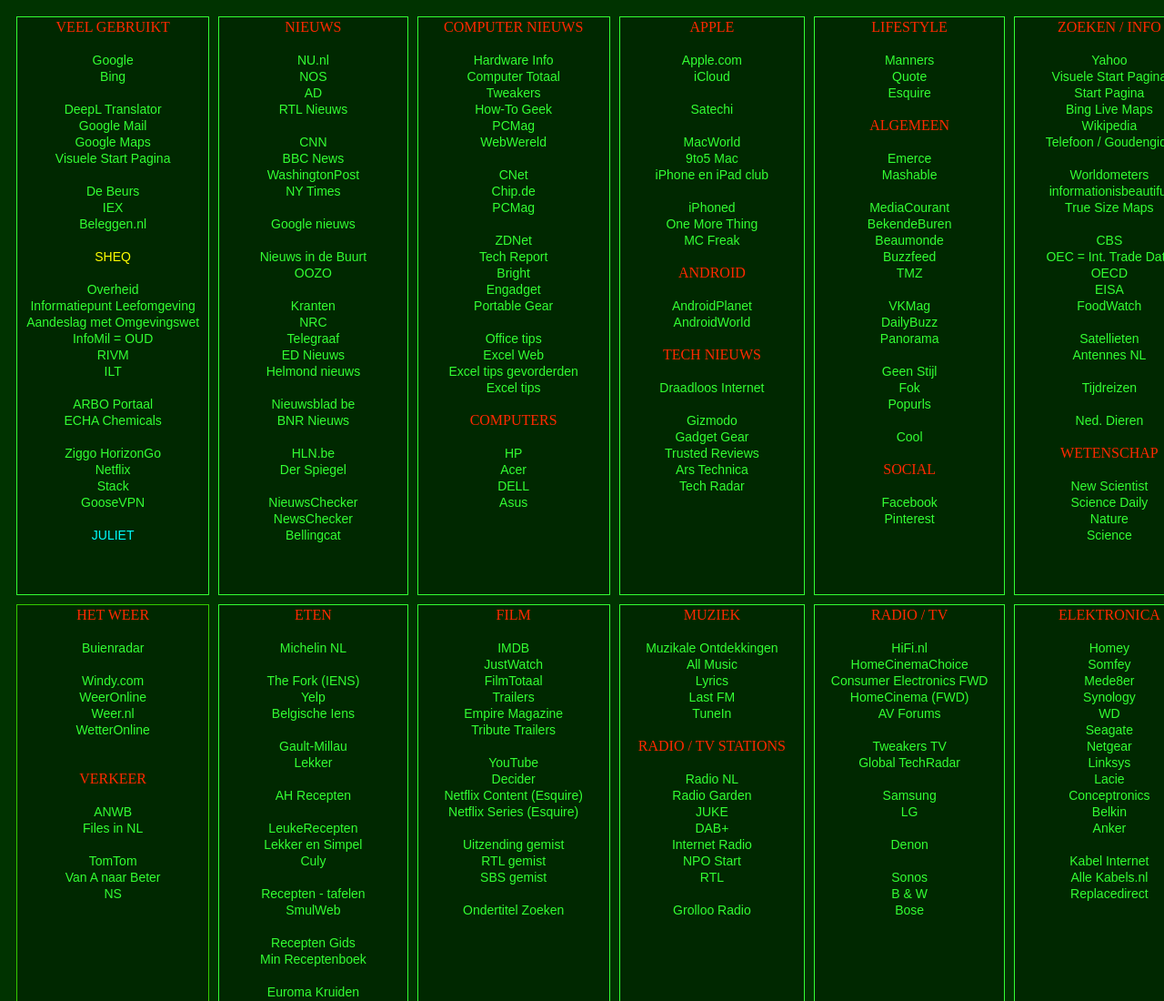
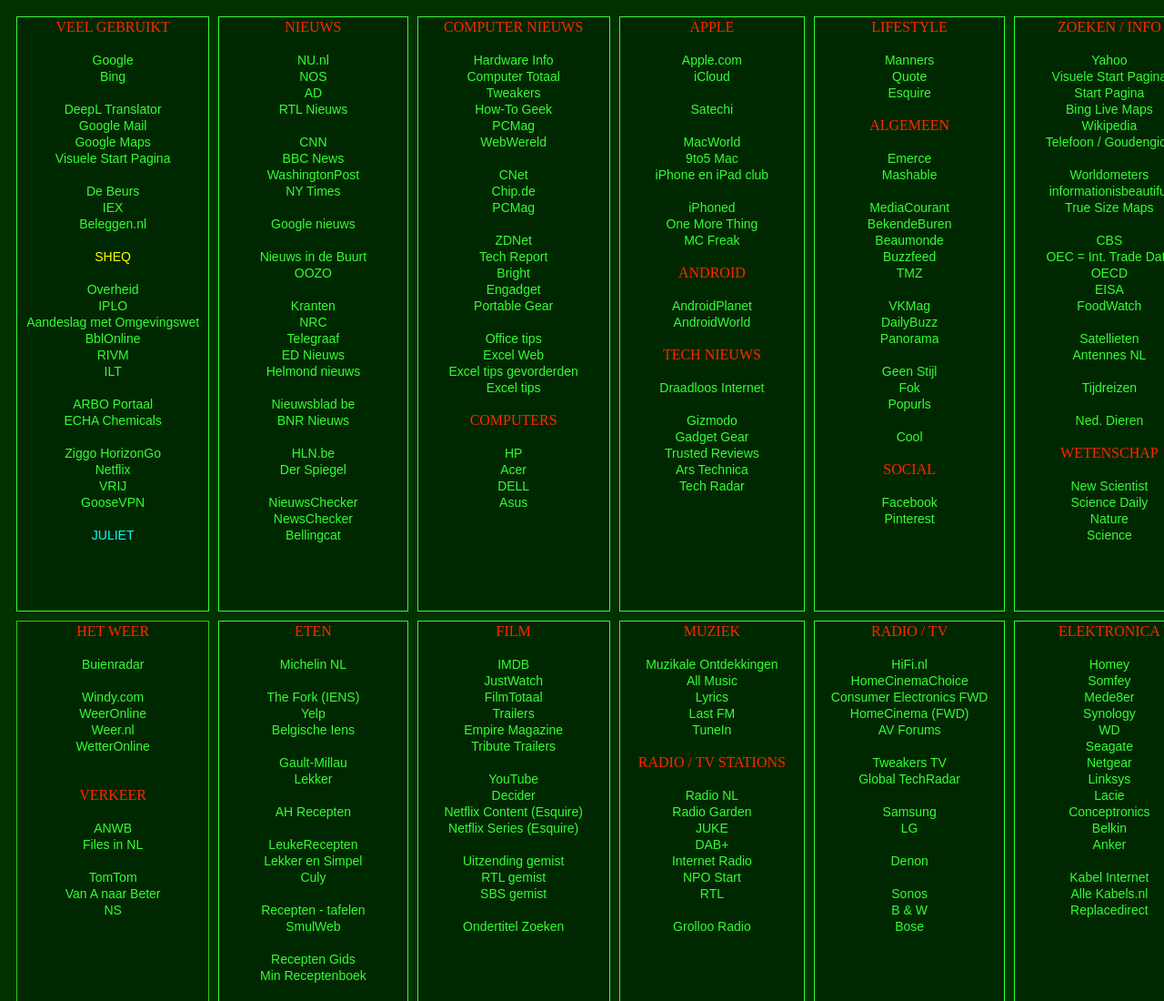
Before and after one commit to kpkomdeur/kpk, a plain HTML site: page index.html in a window 1280 px wide. Shown: the top 1100 px of the page at 91% size. Drawn offline with Linux system fonts and the light colour scheme.

Commit message:
Add files via upload

```diff
--- a/index.html
+++ b/index.html
@@ -1,5 +1,7 @@
 <!DOCTYPE html PUBLIC "-//W3C//DTD HTML 4.01//EN" "http://www.w3.org/TR/html4/strict.dtd">
 <html><head>
+
+
 
 
 
@@ -213,15 +215,18 @@ a {
 
 <br><br><a style="color: rgb(51, 255, 51);" href="https://www.beurs.nl/">De Beurs</a>
 
-
 <br><a style="color: rgb(51, 255, 51);" href="https://www.iex.nl/">IEX</a><br>
 <a style="color: rgb(51, 255, 51);" href="https://www.beleggen.nl/">Beleggen.nl</a><br>
 <br><a style="color: yellow;" href="https://kpkomdeur.github.io/kpk/sheq.html">SHEQ</a><br>
 <br><a style="color: rgb(51, 255, 51);" href="https://www.overheid.nl/">Overheid</a><br>
-<a style="color: rgb(51, 255, 51);" href="https://iplo.nl/">Informatiepunt Leefomgeving</a><br>
+<a style="color: rgb(51, 255, 51);" href="https://iplo.nl/">IPLO</a><br>
 <a style="color: rgb(51, 255, 51);" href="https://aandeslagmetdeomgevingswet.nl/">Aandeslag met Omgevingswet</a><br>
-<a style="color: rgb(51, 255, 51);" href="https://www.infomil.nl/">InfoMil = OUD</a><br>
+
+<a style="color: rgb(51, 255, 51);" href="https://www.bblonline.nl/">BblOnline</a><br>
+
+
 <a style="color: rgb(51, 255, 51);" href="https://www.rivm.nl/">RIVM</a><br>
+
 
 <a style="color: rgb(51, 255, 51);" href="https://www.ilent.nl/">ILT</a><br>
 
@@ -229,9 +234,13 @@ a {
 <a style="color: rgb(51, 255, 51);" href="https://echa.europa.eu/nl/information-on-chemicals">ECHA Chemicals</a><br>
 <br><a style="color: rgb(51, 255, 51);" href="https://www.ziggogo.tv/nl.html">Ziggo HorizonGo</a><br>
 
+
 <a style="color: rgb(51, 255, 51);" href="https://www.netflix.com/nl/Login">Netflix</a><br>
-<a style="color: rgb(51, 255, 51);" href="https://www.transip.nl/">Stack</a>
+
+<a style="color: rgb(51, 255, 51);" href="https://www.transip.nl/">VRIJ</a>
+
 <br><a style="color: rgb(51, 255, 51);" href="https://goosevpn.com/">GooseVPN</a><br>
+
 <br><a style="color: rgb(0, 255, 255);" href="https://kpkomdeur.github.io/kpk/JS.html">JULIET</a><br>
 
 
@@ -378,6 +387,8 @@ a {
             <br>
             <br>
 <br>
+            <br>
+<br>
 <br>
 <br>
 
@@ -478,9 +489,13 @@ a {
 <br><a style="color: rgb(51, 255, 51);" href="https://mijn.overheid.nl/">Mijn Overheid</a>
 <br><a style="color: rgb(51, 255, 51);" href="https://www.mijnpensioenoverzicht.nl/">Mijn Pensioen Overzicht</a>
 <br><a style="color: rgb(51, 255, 51);" href="https://particulier.aegon.nl/mijnaegon/">Mijn AEGON</a>
+<br><a style="color: rgb(51, 255, 51);" href="https://nl.adp.com/">ADP</a>
 <br><a style="color: rgb(51, 255, 51);" href="https://www.oneliferx.nl/">One Life</a>
 <br><br><a style="color: rgb(51, 255, 51);" href="https://www.wozwaardeloket.nl/">WOZ Huizen</a>
+
 <br><br><a style="color: rgb(51, 255, 51);" href="http://www.ziggo.nl/">Ziggo</a>
+
+
 
 
 
@@ -491,8 +506,11 @@ a {
 
 <br><a style="color: rgb(51, 255, 51);" href="http://www.cz.nl/">CZ</a>
 <br><a style="color: rgb(51, 255, 51);" href="https://mijn.nn.nl">NN</a>
+
 <br><a style="color: rgb(51, 255, 51);" href="https://www.ing.nl/particulier/">ING</a>
 <br><a style="color: rgb(51, 255, 51);" href="http://www.crediteurope.nl/home.html">CreditEurope</a>
+
+
 <br><br><a style="color: rgb(51, 255, 51);" href="http://www.brabantwater.nl/">Brabant Water</a>
 
 
@@ -501,10 +519,12 @@ a {
 
 
 <br><a style="color: rgb(51, 255, 51);" href="http://www.ennatuurlijk.nl/">EnNatuurlijk</a>
+
 <br><br><a style="color: rgb(51, 255, 51);" href="https://github.com/kpkomdeur/kpk">GitHub</a>
-<br><a style="color: rgb(51, 255, 51);" href="http://www.dds.nl/">DDS.nl</a>
+<br><a style="color: rgb(51, 255, 51);" href="http://www.dds.nl/">VRIJ</a>
 
-<br><a style="color: rgb(51, 255, 51);" href="https://vdrive.dds.nl/login/">DDS Vdrive</a>
+<br><a style="color: rgb(51, 255, 51);" href="https://vdrive.dds.nl/login/">VRIJ</a>
+
 <br><br><a style="color: rgb(51, 255, 51);" href="https://www.rrs.nl/">Ontstopping</a><br>
 
 <a style="color: rgb(51, 255, 51);" href="http://www.ruytenzonwering.nl/">Zonwering</a><br>
@@ -517,6 +537,7 @@ a {
 
 <br><a style="color: rgb(51, 255, 51);" href="http://www.consumentenbond.nl/">Consumentenbond</a>
 <br>
+
 <br><a style="color: rgb(51, 255, 51);" href="https://schipperheijnenpartners.nl/">Verzekeringen</a>
 
 <br><a style="color: rgb(51, 255, 51);" href="https://www.nh1816.nl/">NH1816</a><br><br>
```
Also changed, not shown: sheq.html (+20 -6 lines).
